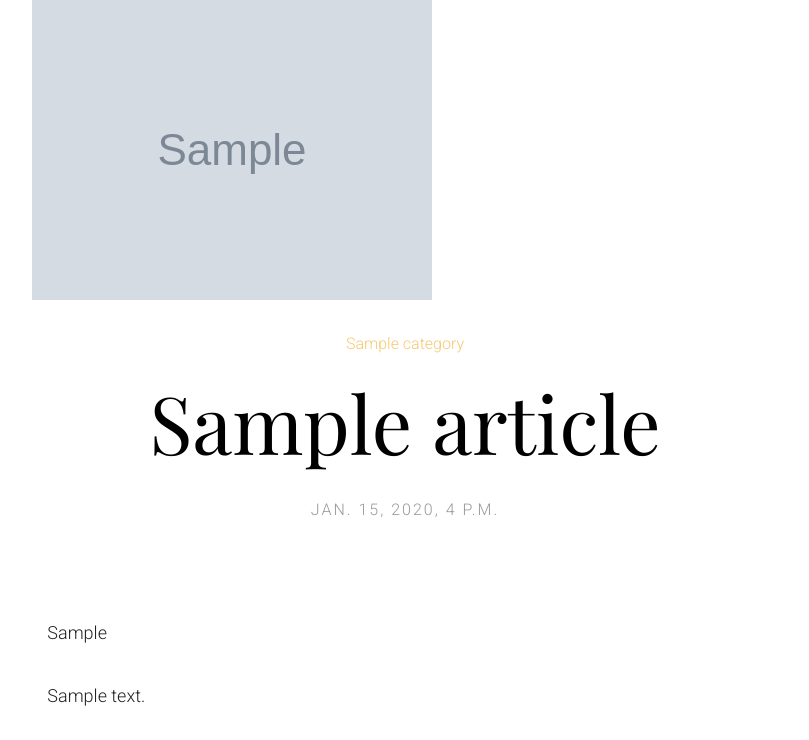
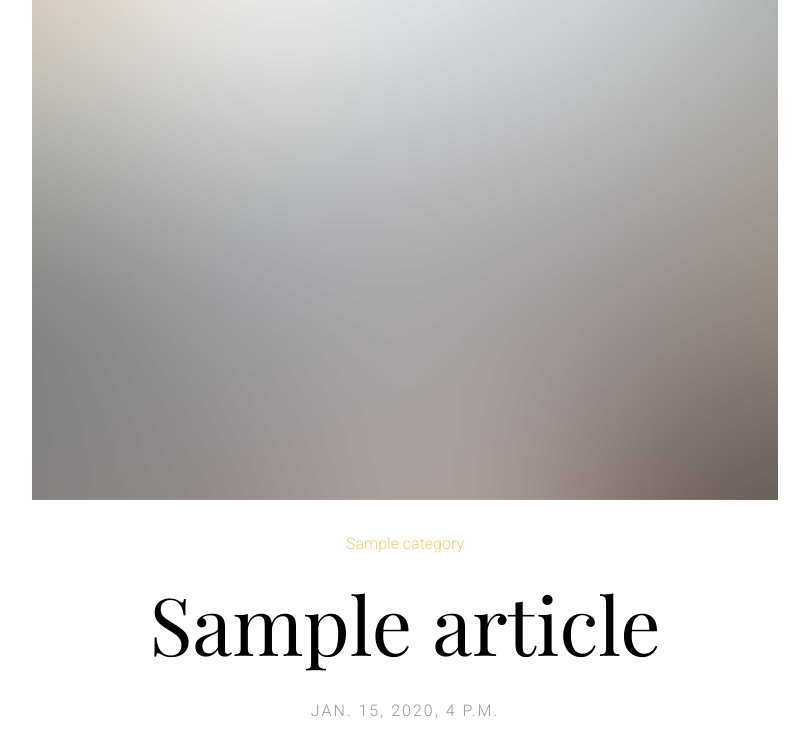
Before and after one commit to morshedmasud/django_blog, a Django app: page /article/1 in a window 1280 px wide. Shown: the part 178-918 px from the top of the page, without its empty margins (235-1044 px from the left). Run offline with Django 3.2, Linux system fonts and the light colour scheme; tables that the repository leaves empty hold one stand-in row (values such as "Sample post"); grey boxes marked "Sample" are stand-in pictures; some libraries are stand-ins or nearby versions; some web fonts are replaced.

Commit message:
image render problem soluation for heroku

```diff
--- a/templates/single.html
+++ b/templates/single.html
@@ -53,7 +53,8 @@
 			class="col-lg-8 col-lg-offset-2 col-md-8 col-md-offset-2 col-sm-8 col-sm-offset-2 col-xs-12 col-xs-offset-0">
 			<figure class="animate-box">
 				{% if post.image.url %}
-					<img src="{{ post.image.url }}" class="img-responsive">
+{#					<img src="{{ post.image.url }}" class="img-responsive">#}
+                    <img src="{% static 'images/single_1.jpg' %}" alt="" class="img-responsive">
 				{% else %}
 					<img src="{% static 'images/single_1.jpg' %}" alt="" class="img-responsive">
 				{% endif %}
--- a/templates/topic.html
+++ b/templates/topic.html
@@ -9,10 +9,10 @@
 {% for post in posts %}
 <article class="col-lg-3 col-md-3 col-sm-3 col-xs-6 col-xxs-12 animate-box">
 	<figure>
-		<!-- <a href="{% url 'blog:single_post' id=post.id %}"><img src="{{ post.image.url }}" class="img-responsive"></a> -->
 		<a href="{{ post.get_single_url }}">
 			{% if post.image.url %}
-			<img src="{{ post.image.url }}" class="img-responsive">
+{#			<img src="{{ post.image.url }}" class="img-responsive">#}
+                <img src="{% static 'images/single_1.jpg' %}" alt="" class="img-responsive">
 			{% else %}
 			<img src="{% static 'images/single_1.jpg' %}" alt="" class="img-responsive">
 			{% endif %}
```
